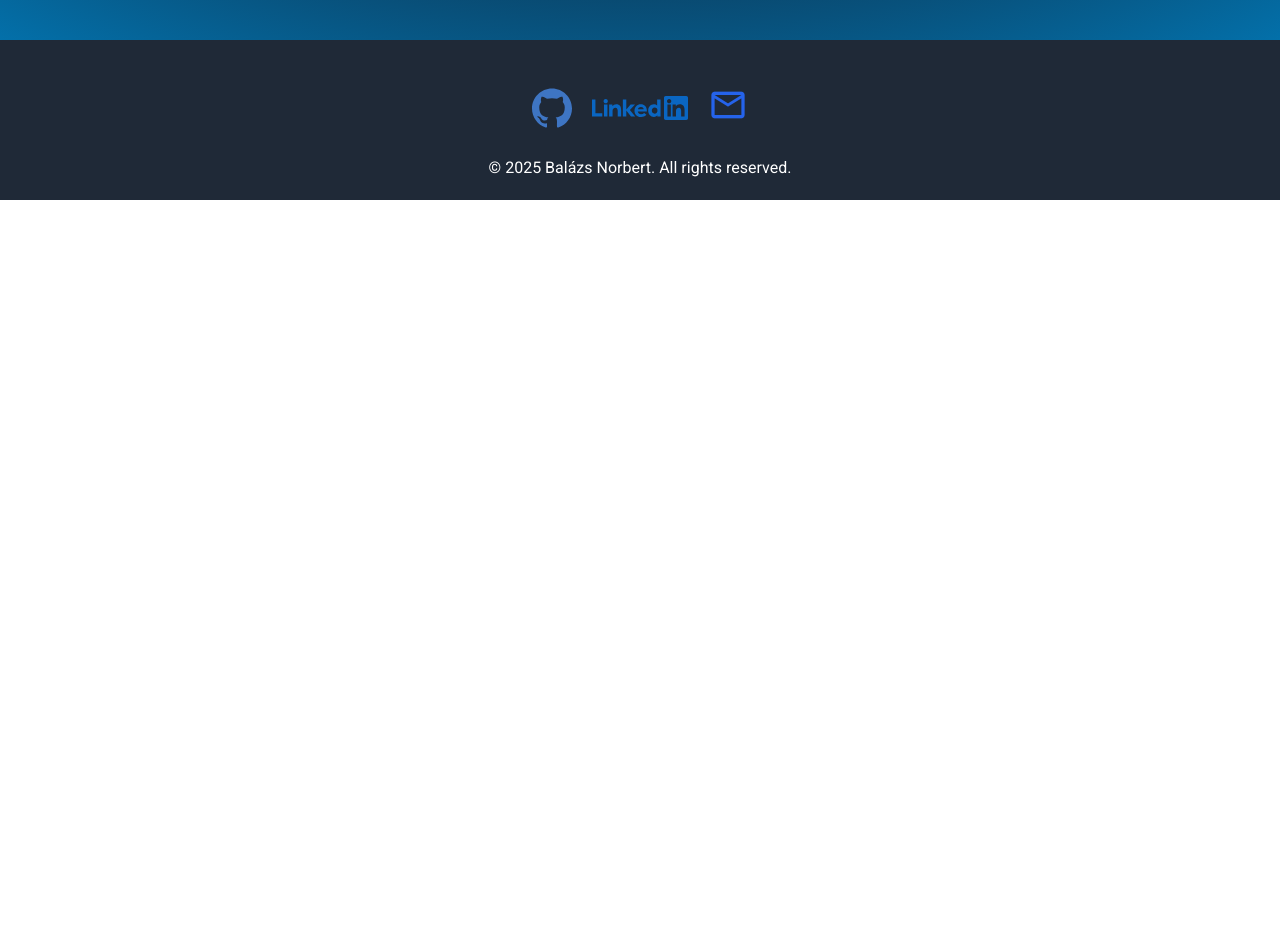
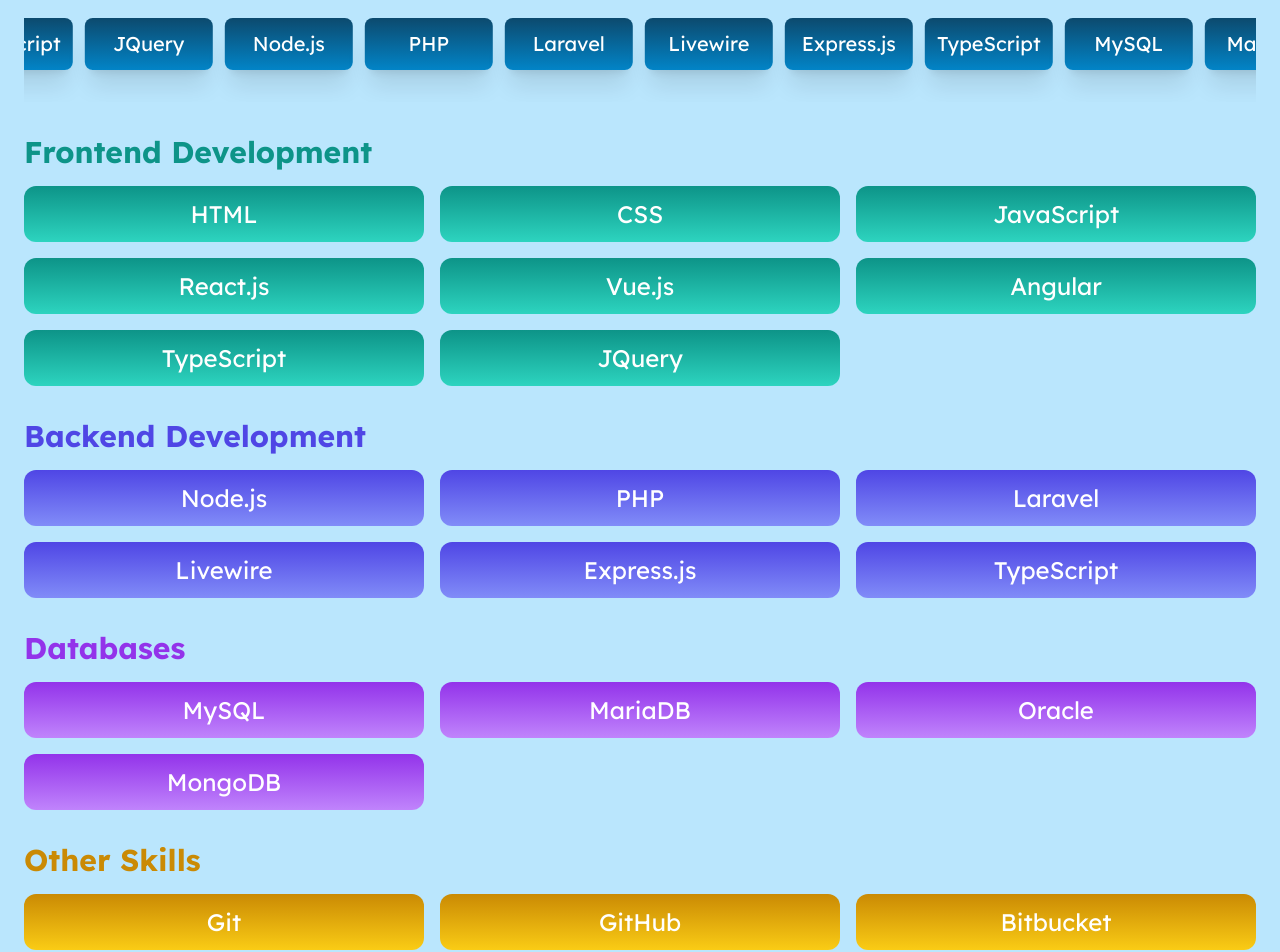
Before and after one commit to balazsNorbert/Profile, a Vue app: page /#/skills in a window 1280 px wide. Shown: the part 600-1552 px from the top of the page. Before the commit the page ends 800 px from the top, so only its background shows below. Built offline with nearby package versions, Linux system fonts and the light colour scheme; a web font is replaced by a local one.

Commit message:
Using webHashHistory for better routing.Fix on the skills page some visual bug.

```diff
--- a/package.json
+++ b/package.json
@@ -3,10 +3,12 @@
   "version": "0.0.0",
   "private": true,
   "type": "module",
+  "homepage": "https://balazsnorbert.github.io/Profile/",
   "scripts": {
     "dev": "vite",
     "build": "vite build",
-    "preview": "vite preview"
+    "preview": "vite preview",
+    "deploy": "gh-pages -d dist"
   },
   "dependencies": {
     "@fortawesome/fontawesome-svg-core": "^6.7.2",
@@ -20,6 +22,7 @@
   "devDependencies": {
     "@vitejs/plugin-vue": "^5.2.1",
     "autoprefixer": "^10.4.20",
+    "gh-pages": "^6.3.0",
     "postcss": "^8.4.49",
     "tailwindcss": "^3.4.17",
     "vite": "^6.0.5",
--- a/src/components/Skills.vue
+++ b/src/components/Skills.vue
@@ -64,21 +64,21 @@
         <h2 data-aos="fade-up" class="text-3xl md:text-4xl xl:text-5xl font-semibold text-center text-sky-900">Skills
         </h2>
         <div data-aos="fade-up" class="flex overflow-hidden py-8">
-            <ul class="flex animate-scroll gap-3 text-lg md:text-xl xl:text-2xl">
+            <ul class="flex animate-scroll gap-3 text-lg xl:text-xl">
                 <li v-for="( skill, index) in allSkills" :key=" index "
-                    class="item from-sky-900 to-sky-600 bg-gradient-to-b p-3 rounded-lg hover:animate-threeD shadow-xl">
-                    {{ skill.name }}></li>
+                    class="item from-sky-900 to-sky-600 bg-gradient-to-b p-3 rounded-lg hover:animate-threeD shadow-xl w-28 xl:w-32 text-center">
+                    {{ skill.name }}</li>
                 <li v-for="( skill, index) in allSkills" :key=" index "
-                    class="item from-sky-900 to-sky-600 bg-gradient-to-b p-3 rounded-lg hover:animate-threeD shadow-xl">
-                    {{ skill.name }}></li>
+                    class="item from-sky-900 to-sky-600 bg-gradient-to-b p-3 rounded-lg hover:animate-threeD shadow-xl w-28 xl:w-32 text-center">
+                    {{ skill.name }}</li>
             </ul>
         </div>
         <div class="flex flex-col gap-4">
             <h3 data-aos="fade-up" class="text-2xl xl:text-3xl font-bold text-teal-600">Frontend Development</h3>
             <ul class="grid grid-cols-2 md:grid-cols-3 text-center gap-4 text-xl xl:text-2xl">
                 <li data-aos="fade-up" v-for="( skill, index) in frontendSkills" :key=" index " class="flex flex-col
-          relative group bg-gradient-to-b from-teal-600 to-teal-400 p-3 rounded-xl
-          hover:shadow-lg transition-all duration-300 transform hover:-translate-y-2">
+                    relative group bg-gradient-to-b from-teal-600 to-teal-400 p-3 rounded-xl
+                    hover:shadow-lg categorySkill">
                     <span>{{ skill.name }}</span>
                 </li>
             </ul>
@@ -88,8 +88,8 @@
             <h3 data-aos="fade-up" class="text-2xl xl:text-3xl font-bold text-indigo-600">Backend Development</h3>
             <ul class="grid grid-cols-2 md:grid-cols-3 text-center gap-4 text-xl xl:text-2xl">
                 <li data-aos="fade-up" v-for="( skill, index) in backendSkills" :key=" index " class="flex flex-col
-                relative group bg-gradient-to-b from-indigo-600 to-indigo-400 p-3 rounded-xl
-                hover:shadow-lg transition-all duration-300 transform hover:-translate-y-2">
+                    relative group bg-gradient-to-b from-indigo-600 to-indigo-400 p-3 rounded-xl
+                    hover:shadow-lg categorySkill">
                     <span>{{ skill.name }}</span>
                 </li>
             </ul>
@@ -99,8 +99,8 @@
             <h3 data-aos="fade-up" class="text-2xl xl:text-3xl font-bold text-purple-600">Databases</h3>
             <ul class="grid grid-cols-2 md:grid-cols-3 text-center gap-4 text-xl xl:text-2xl">
                 <li data-aos="fade-up" v-for="( skill, index) in databaseSkills" :key=" index " class="flex flex-col
-        relative group bg-gradient-to-b from-purple-600 to-purple-400 p-3 rounded-xl
-        hover:shadow-lg transition-all duration-300 transform hover:-translate-y-2">
+                    relative group bg-gradient-to-b from-purple-600 to-purple-400 p-3 rounded-xl
+                    hover:shadow-lg categorySkill">
                     <span>{{ skill.name }}</span>
                 </li>
             </ul>
@@ -110,8 +110,8 @@
             <h3 data-aos="fade-up" class="text-2xl xl:text-3xl font-bold text-yellow-600">Other Skills</h3>
             <ul class="grid grid-cols-2 md:grid-cols-3 text-center gap-4 text-xl xl:text-2xl">
                 <li data-aos="fade-up" v-for="( skill, index) in otherSkills" :key=" index " class="flex flex-col
-        relative group bg-gradient-to-b from-yellow-600 to-yellow-400 p-3 rounded-xl
-        hover:shadow-lg transition-all duration-300 transform hover:-translate-y-2">
+                    relative group bg-gradient-to-b from-yellow-600 to-yellow-400 p-3 rounded-xl
+                    hover:shadow-lg categorySkill">
                     <span>{{ skill.name }}</span>
                 </li>
             </ul>
@@ -154,4 +154,9 @@
     perspective: 1200px;
     perspective-origin: center center;
 }
+
+.categorySkill:hover {
+    transform: translateY(-8px);
+    transition: transform 0.3s ease-in-out;
+}
 </style>
--- a/src/router/index.js
+++ b/src/router/index.js
@@ -1,4 +1,4 @@
-import { createRouter, createWebHistory } from 'vue-router'
+import { createRouter, createWebHashHistory } from 'vue-router'
 import Skills from '../components/Skills.vue'
 import Contacts from '../components/Contacts.vue'
 import Portfolio from '../components/Portfolio.vue'
@@ -29,7 +29,7 @@
 ];
 
 const router = createRouter({
-  history: createWebHistory(),
+  history: createWebHashHistory(),
   routes,
 });
 
--- a/vite.config.js
+++ b/vite.config.js
@@ -6,6 +6,7 @@
 
 // https://vite.dev/config/
 export default defineConfig({
+  base: '/Profile/',
   plugins: [
     vue(),
     vueDevTools(),
```
Also changed, not shown: 1 other file (tests, documents, lock files or other folders).
